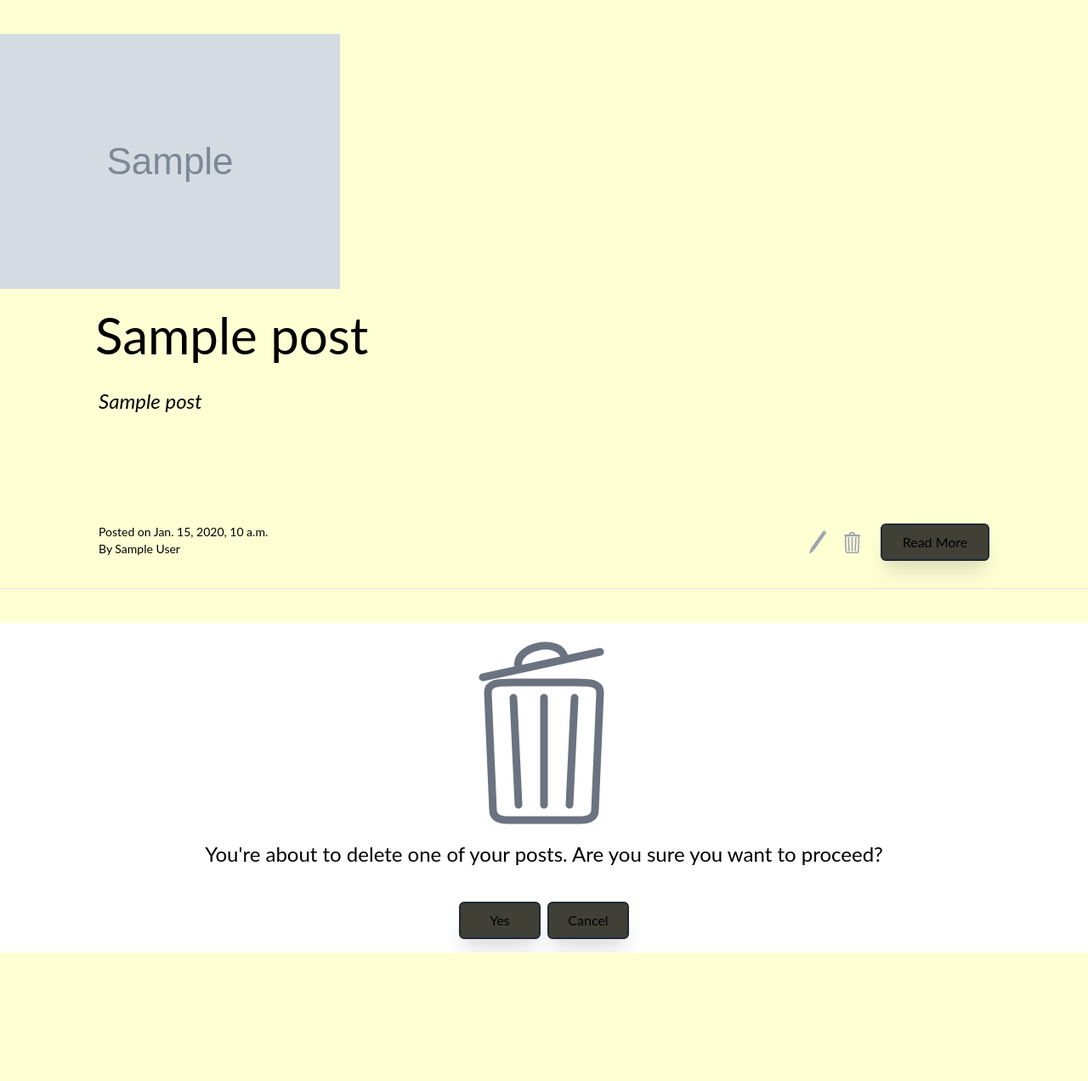
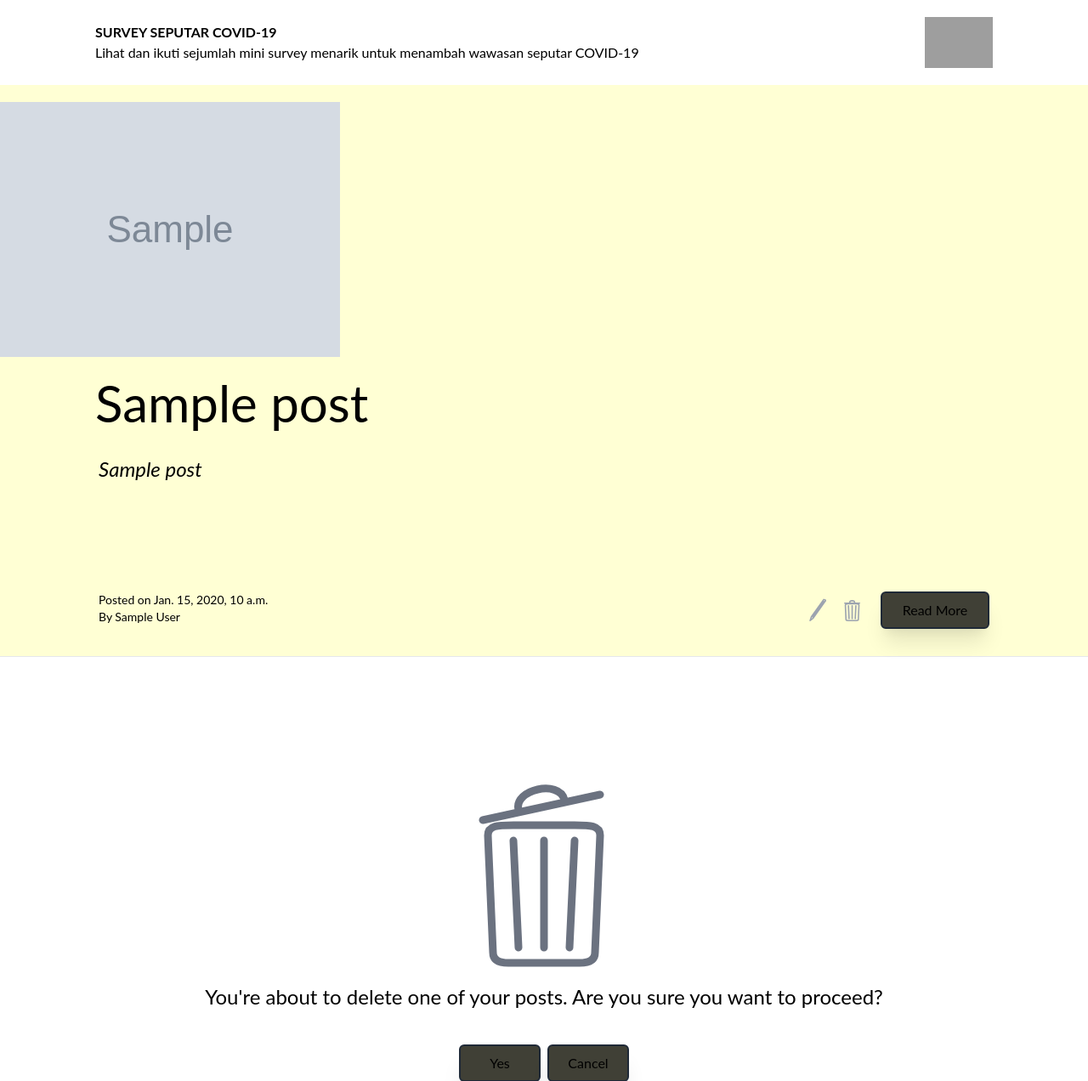
Before and after one commit to chrisbagas/C08, a Django app: template blog/templates/blog/index.html in a window 1280 px wide. Shown: the top 1272 px of the page at 85% size. Before the commit the page ends 1121 px from the top, so only its background shows below. Run offline with Django 3.2, Linux system fonts and the light colour scheme; the template is opened without the code that fills it: most values are stand-ins (such as "Sample title", 1, 10 or a date in 2020); grey boxes marked "Sample" are stand-in pictures; style sheets or scripts are compiled from the project's sources; grey boxes are pictures that could not be loaded.

Commit message:
add header and footer

```diff
--- a/blog/templates/blog/index.html
+++ b/blog/templates/blog/index.html
@@ -10,8 +10,24 @@
 </head>
 
 <body>
-    <div class="post-wrapper filter transition duration-700 container bg-beige-lightest m-auto py-10 text-left box-border max-w-full">
+    <div class="post-wrapper filter transition duration-700 container bg-beige-lightest m-auto text-left box-border max-w-full">
 
+
+        <section class="px-2 xl:px-28 py-5 mb-5 text-black text-center text-sm-start bg-white">
+
+                <div class="flex items-center justify-between">
+                    <div class="text-left">
+                        <h1 style="font-weight: bold;">
+                            SURVEY SEPUTAR <span class="t-span">COVID-19</span>
+                        </h1>
+                        <h5>
+                            Lihat dan ikuti sejumlah mini survey menarik untuk menambah wawasan seputar
+                            <span class="t-span">COVID-19</span>
+                        </h5>
+                    </div>
+                    <img class="image-fluid w-20 float-right block" src="https://upload.wikimedia.org/wikipedia/commons/8/82/SARS-CoV-2_without_background.png" alt="Header logo">
+                </div>
+        </section>
 
 
         {% for post in posts %}
@@ -58,6 +74,7 @@
         </div>
 
         {% endfor %}
+        <div class="pb-32 bg-white"></div>
     </div>
 
     {% for post in posts %}
```
